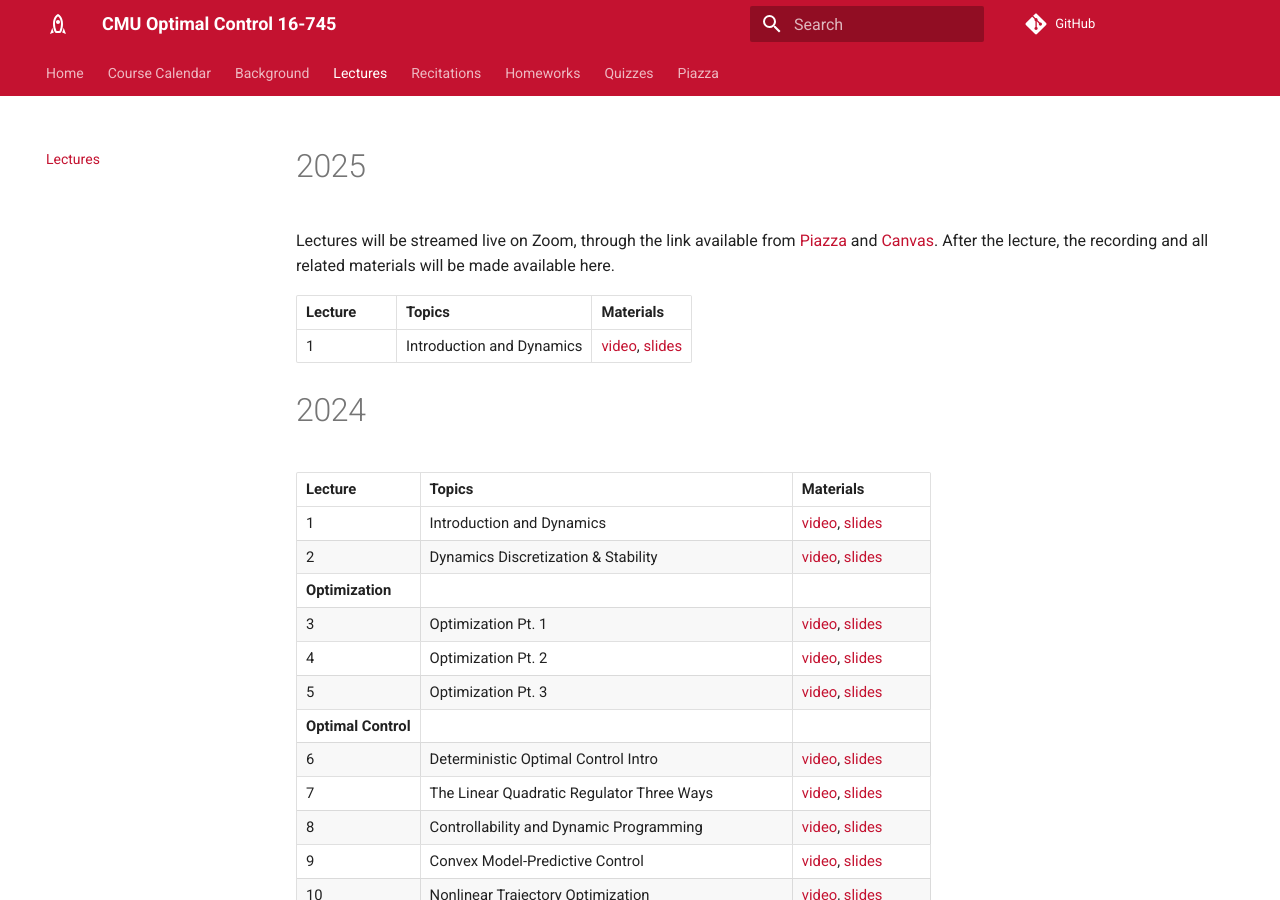
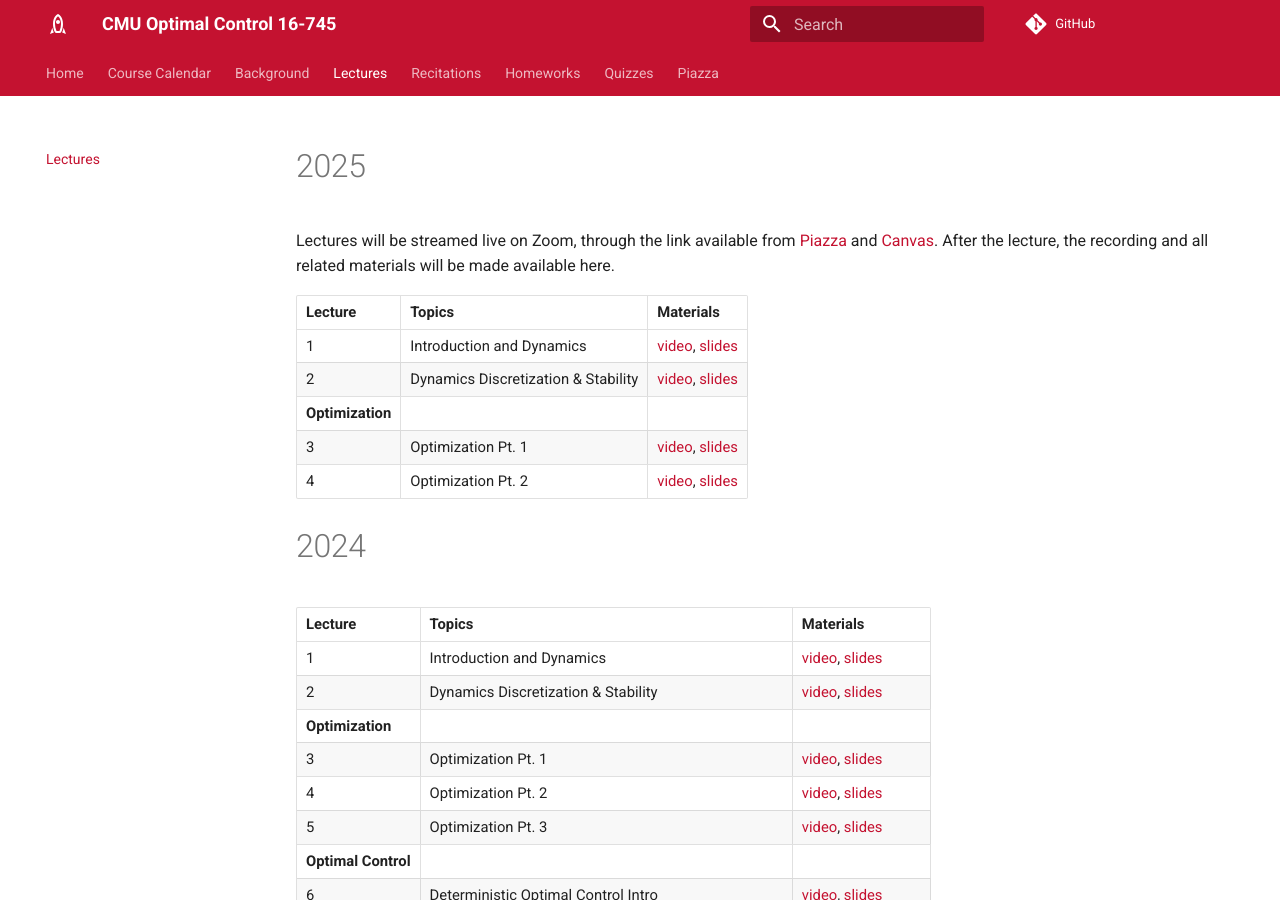
Before and after one commit to cmu-optimal-control/cmu-optimal-control.github.io, an MkDocs documentation site: the page built from docs/lectures.md, in a window 1280 px wide and 900 px high. Built offline with MkDocs 1.6.1 and Material for MkDocs 9.7.7, drawn with Linux system fonts in a browser that asks for light colours.

Commit message:
added lectures 2-4

```diff
--- a/docs/lectures.md
+++ b/docs/lectures.md
@@ -5,6 +5,10 @@ Lectures will be streamed live on Zoom, through the link available from [Piazza]
 | Lecture     | Topics| Materials |
 | ----------- | -----------         | |
 | 1     | Introduction and Dynamics      |[video](https://www.youtube.com/watch?v=SvAYJC7jug8&list=PLZnJoM76RM6IAJfMXd1PgGNXn3dxhkVgI), [slides](https://github.com/Optimal-Control-16-745/lecture-notebooks/tree/main/Lecture%201) |
+| 2     | Dynamics Discretization & Stability      |[video](https://www.youtube.com/watch?v=_Swoo8n7DFM&list=PLZnJoM76RM6IAJfMXd1PgGNXn3dxhkVgI&index=2), [slides](https://github.com/Optimal-Control-16-745/lecture-notebooks/tree/main/Lecture%202) |
+|**Optimization**|
+| 3     | Optimization Pt. 1      |[video](https://www.youtube.com/watch?v=f7yF0KOV-sI&list=PLZnJoM76RM6IAJfMXd1PgGNXn3dxhkVgI&index=3), [slides](https://github.com/Optimal-Control-16-745/lecture-notebooks/tree/main/Lecture%203) |
+| 4     | Optimization Pt. 2      |[video](https://www.youtube.com/watch?v=lIuPIlDxLNU&list=PLZnJoM76RM6IAJfMXd1PgGNXn3dxhkVgI&index=4), [slides](https://github.com/Optimal-Control-16-745/lecture-notebooks/tree/main/Lecture%204) |
 
 # 2024
 
```
